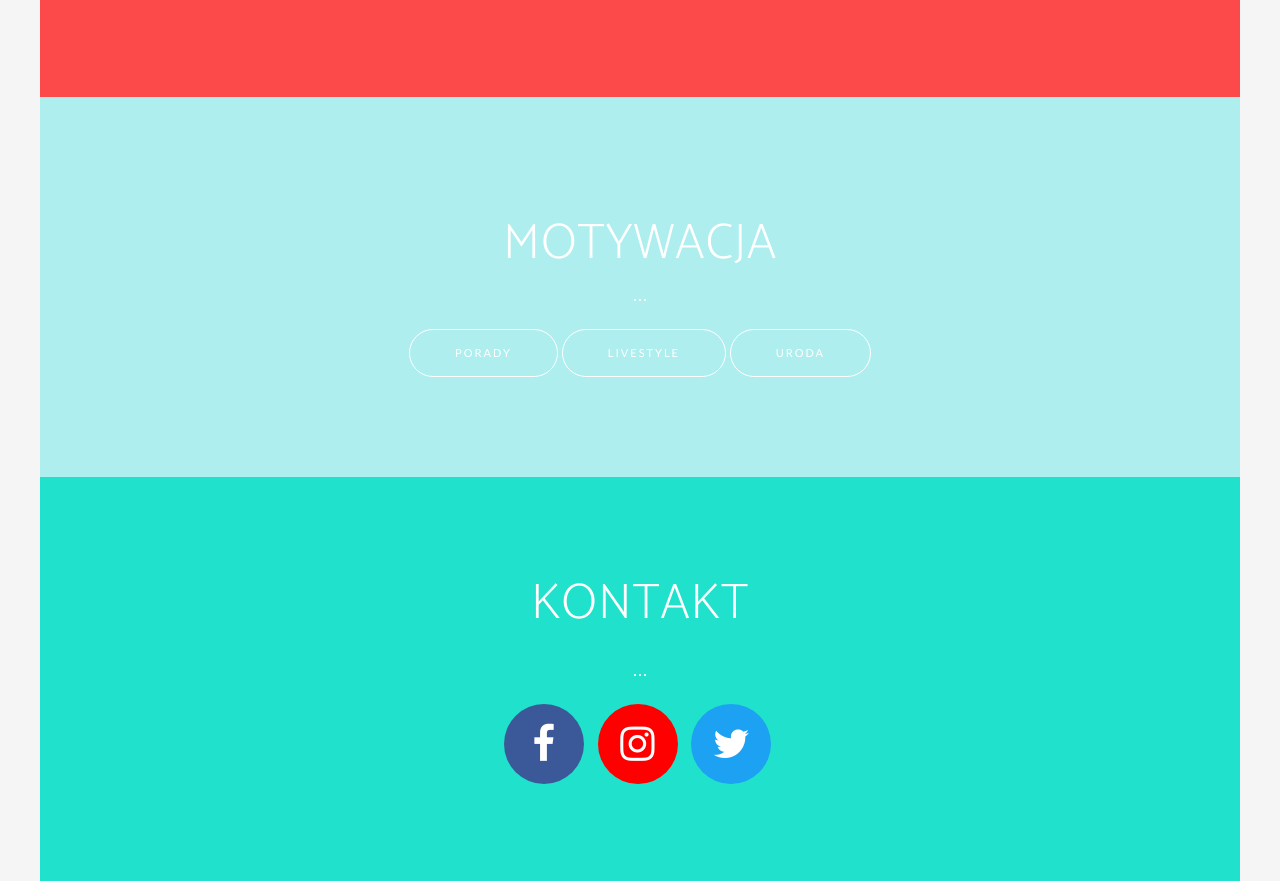
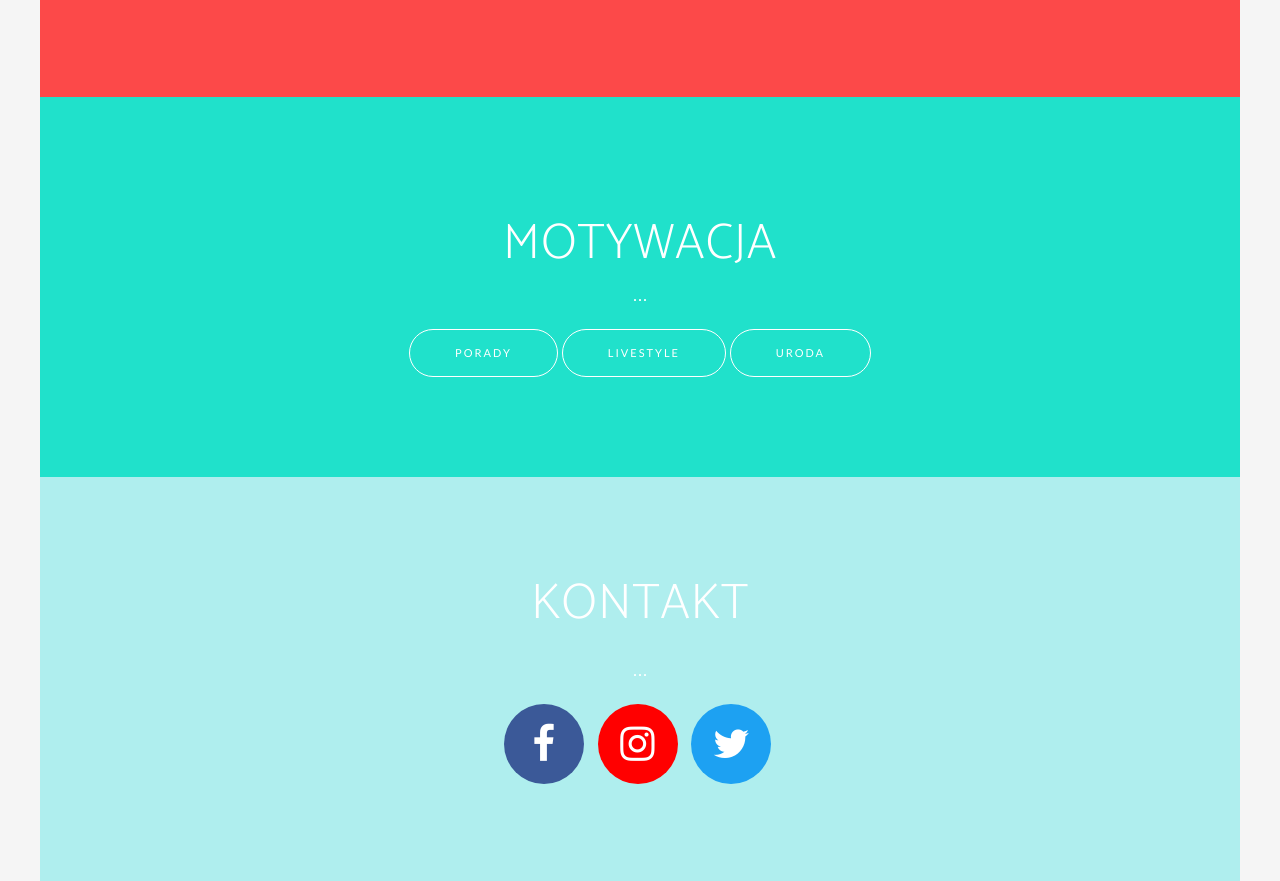
Before and after one commit to simplechange/simplechange.github.io, a website: page index.html in a window 1280 px wide. Shown: the part 2132-3013 px from the top of the page. Drawn offline with nearby package versions, Linux system fonts and the light colour scheme; a web font is replaced by a local one.

Commit message:
change color section

```diff
--- a/css/custom.css
+++ b/css/custom.css
@@ -51,7 +51,7 @@ header .header-content .header-content-inner h1 {
 }
 
 #motivation {
-  background: paleturquoise;
+  background: #20e1cb;
 }
 
 #motivation .btn-outline.active,
@@ -65,7 +65,7 @@ header .header-content .header-content-inner h1 {
 }
 
 #contact {
-  background: #20e1cb;
+    background: paleturquoise;
 }
 
 header {
```
